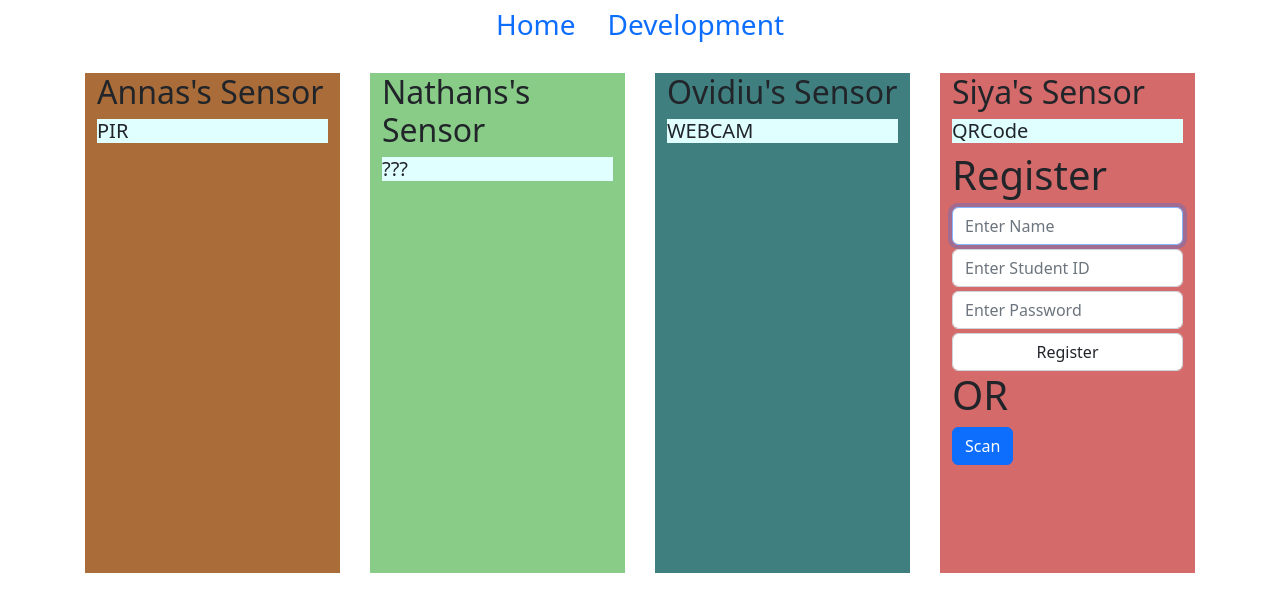
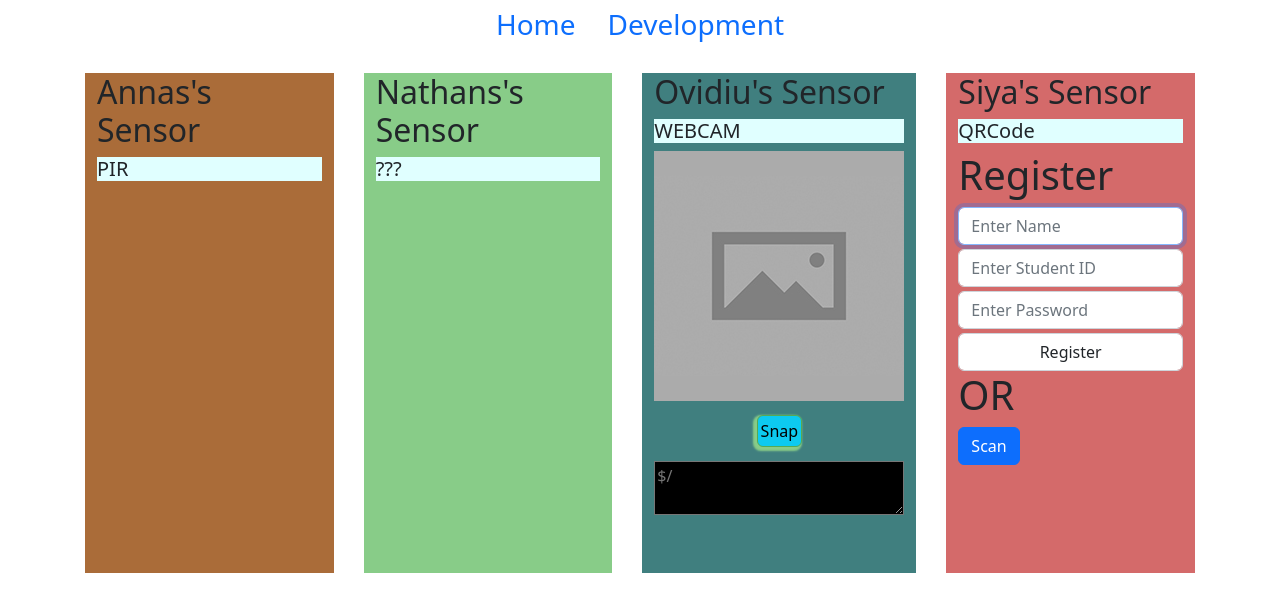
Before and after one commit to SiyaSalekar/Vision-Security, a Flask app: page / in a window 1280 px wide. Shown: the top 612 px of the page. Run offline with Flask 2, Linux system fonts and the light colour scheme.

Commit message:
moving Images folder to /static .Adding path of static files in Flask app.This is for flask to render images into Html pages.Working on my Html page webcam container.Code modified in javascript under Ovidiu's section.

```diff
--- a/application.py
+++ b/application.py
@@ -1,11 +1,20 @@
 from flask import Flask, render_template
 import qrcode
+import os
+
+#this is path to images to  be used with flask and HTML.
+
 app = Flask(__name__)
+IMAGES=os.path.join('static', 'images')
+
+app.config['UPLOAD_FOLDER'] = IMAGES
+
+placeholder_image=os.path.join(app.config['UPLOAD_FOLDER'], 'placeholder_image.jpg')
 
 @app.route("/")
 def index():
     return render_template("index.html")
 
 if __name__ == '__main__':
-    #app.run(host='192.168.43.136',port=9000)
+    #app.run(host='localhost',port=9000)
     app.run(debug=True)
--- a/static/main.js
+++ b/static/main.js
@@ -2,6 +2,7 @@
 
 
 /*Siya ' s code for Camera QRCODE*/
+
 
 function qrcodeFunc(response){
     fetch('/qrcode')
@@ -13,10 +14,10 @@ function qrcodeFunc(response){
             console.log(responseStr)
             document.getElementById("data_id").innerHTML = "Data Found";
       })
-/*
+}
 
-Here ENDING Siya's Code
-*/
+
+
 
 //    .then(response=>{
 //        if(response.ok){
@@ -76,15 +77,69 @@ Here ENDING Siya's Code
 //}
 
 
+/*
 
+Here ENDING Siya's Code
 
+*/
+///////////////////////////////////////////////////////////
 /*
 
 Ovidiu 's Code from here on....'
 */
 
+snap=document.getElementById('snap-button');
+snap.addEventListener('click',snapping );
+terminal=document.getElementById("terminal");
+/*
+confirm=document.getElementById('confirm-snap')
+yes=document.getElementById('yes-button')
+no=document.getElementById('no-button')
 
+yes.addEventListener('click', ()=>{snap.style.display='block';toggle(this)})
+
+no.addEventListener('click',()=>{;toggle()} )
+
+ let toggle = button=>{
+
+    let hidden = confirm.getAttribute("hidden");
+
+    if (hidden) {
+       confirm.removeAttribute("hidden");
+
+
+    } else {
+       confirm.setAttribute("hidden", "hidden");
+
+    }
+  }
+  */
+function snapping(){
+
+      toggle(this)
+      terminal.innerHTML="I'm sending your mug to  Awesa...."
+
+      setTimeout(function(){terminal.innerHTML=''}, 2000)
+
+
+
+
+
+}
 
 /*
 Ovidiu's code ending here.
 */
+
+
+//////////////////////////////////////////////////////////////////////////////////////////////////////////////////
+/*
+
+Annas 's Code from here on....'
+*/
+
+
+
+/*
+Annas's code ending here.
+*/
--- a/static/style/ovi_block.css
+++ b/static/style/ovi_block.css
@@ -1,3 +1,24 @@
 #ovidiu{
 	background-color: #407F7F;
 }
+#imageTaken{
+	width: 250px;
+	height: 250px;
+	border: 3px solid black;
+}
+#snap-button{
+	border: 1px solid #55AA55;
+	margin: 14px;
+	padding: 3px;
+	 box-shadow: -2px 2px 2px 2px #88CC88;
+
+
+}
+#terminal{
+	color: yellow;
+	background-color: black;
+	width: 100%;
+     -webkit-box-sizing: border-box; /* Safari/Chrome, other WebKit */
+     -moz-box-sizing: border-box;    /* Firefox, other Gecko */
+     box-sizing: border-box;         /* Opera/IE 8+ */
+}
--- a/templates/index.html
+++ b/templates/index.html
@@ -2,6 +2,8 @@
 {% block content %}
 
 <h1>Register</h1>
+
+
    <form action="/register" method="post">
     <div class="form-group">
 
@@ -19,4 +21,5 @@
 </form>
 
 
+
 {% endblock %}
--- a/templates/layout.html
+++ b/templates/layout.html
@@ -43,18 +43,47 @@
 
       <h2>Ovidiu's Sensor</h2>
       <h5>WEBCAM</h5>
+
+      <img id="empty_mug" name="img" alt="Display Picture" src="
+    {{url_for('static',filename='images/placeholder_image.jpg')}}" />
+
+    <!---
+    <div class='text-center' id="confirm-snap" hidden='hidden'>
+      <h5>Retake Photo</h5>
+      <button type="button" class="btn btn-info" id="yes-button">Yes</button>
+      <button type="button" class="btn btn-info" id="no-button">No</button>
+
     </div>
+    --->
+<div class="text-center" >
+      <button type="button" class="btn btn-info" id="snap-button">Snap</button>
+
+      </div>
+      <div>
+        <textarea id="terminal" name="terminal" placeholder="$/" readonly></textarea>
+      </div>
+
+    </div>
+
+
+
+
+
     <div class="col-sm" id="siya">
       <h2>Siya's Sensor </h2>
       <h5>QRCode</h5>
+
         {% block content %}
         {% endblock %}
+
+
+
     </div>
   </div>
 </div>
 
 
- <script src="static/main.js"></script>
+ <script src="/static/main.js"></script>
  <script src="/static/pubnub.js" type="text/javascript" charset="utf-8" async defer></script>
 
 
```
Also changed, not shown: static/images/placeholder_image.jpg (added), static/images/siya.png (renamed from templates/images/siya.png), static/pubnub.js (line endings or trailing spaces), templates/webcam.html (added).
